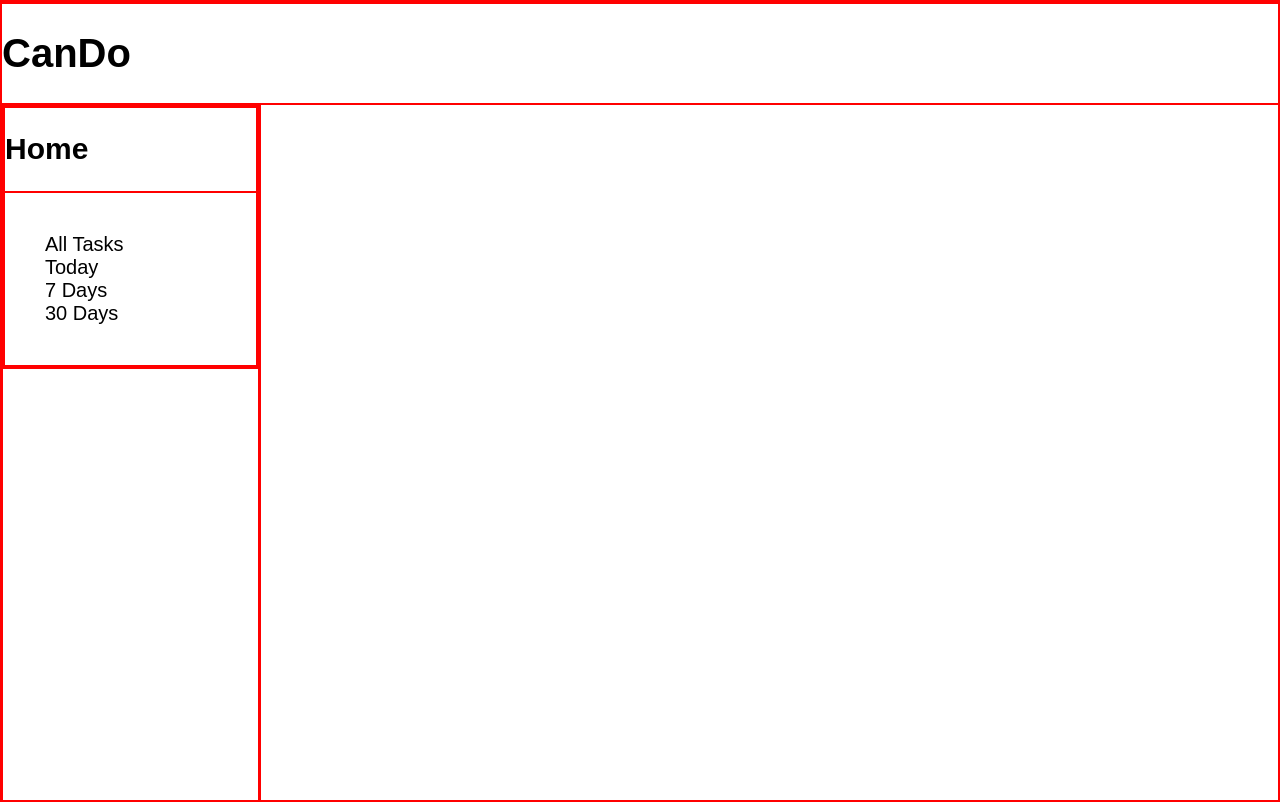
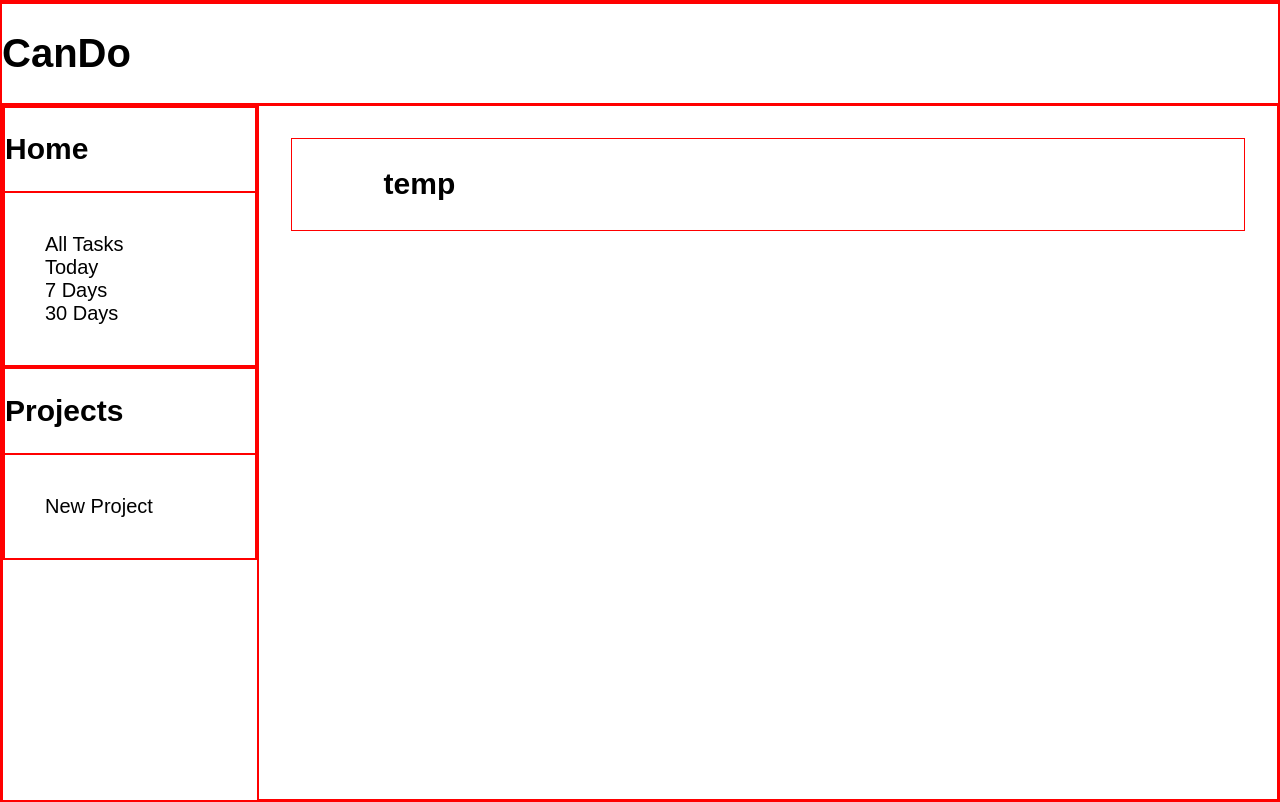
Before and after one commit to connk95/ToDo-List, a website built with webpack: page dist/index.html in a window 1280 px wide. Built offline with nearby package versions, Linux system fonts and the light colour scheme.

Commit message:
create layout; redbox

```diff
--- a/src/body.js
+++ b/src/body.js
@@ -1,5 +1,5 @@
 import { createSidebar } from "./sidebar";
-import { createTasks } from "./tasks";
+import { createTaskspace } from "./tasks";
 
 export function createBody() {
   const content = document.querySelector("#content");
@@ -9,5 +9,5 @@ export function createBody() {
   content.appendChild(bodyDiv);
 
   createSidebar();
-  createTasks();
+  createTaskspace();
 }
--- /dev/null
+++ b/src/sidebar-projects.js
@@ -0,0 +1,21 @@
+export function loadProjects() {
+  const sidebarProjects = document.querySelector("#sidebarProjects");
+
+  const projectsTitle = document.createElement("div");
+  projectsTitle.id = "projectsTitle";
+  const title = document.createElement("h2");
+  title.innerHTML = "Projects";
+  projectsTitle.appendChild(title);
+  sidebarProjects.appendChild(projectsTitle);
+
+  const allProjects = document.createElement("div");
+  allProjects.id = "allProjects";
+  sidebarProjects.appendChild(allProjects);
+
+  const projectList = document.createElement("ol");
+  allProjects.appendChild(projectList);
+
+  const addProject = document.createElement("li");
+  addProject.innerHTML = "New Project";
+  projectList.appendChild(addProject);
+}
--- a/src/sidebar.js
+++ b/src/sidebar.js
@@ -1,4 +1,5 @@
 import { loadHome } from "./sidebar-home";
+import { loadProjects } from "./sidebar-projects";
 
 export function createSidebar() {
   const bodyDiv = document.querySelector("#bodyDiv");
@@ -15,7 +16,8 @@ export function createSidebar() {
   loadHome();
 
   //create task list to hold all tasks
-  const sidebarTasks = document.createElement("div");
-  sidebarTasks.id = "sidebarTasks";
-  sidebar.appendChild(sidebarTasks);
+  const sidebarProjects = document.createElement("div");
+  sidebarProjects.id = "sidebarProjects";
+  sidebar.appendChild(sidebarProjects);
+  loadProjects();
 }
--- a/src/style.css
+++ b/src/style.css
@@ -57,6 +57,25 @@ li {
   font-size: 40px;
 }
 
+#taskspace {
+  display: flex;
+  flex-direction: column;
+  width: 80%;
+}
+
+#subheader {
+  display: flex;
+  align-items: center;
+  justify-content: left;
+  height: 10%;
+  padding: 0.7rem;
+  margin: 2rem;
+}
+
+#subheader > h2 {
+  margin-left: 5rem;
+}
+
 #main {
   display: flex;
   flex-direction: column;
--- /dev/null
+++ b/src/subheader.js
@@ -0,0 +1,13 @@
+export function loadSubheader() {
+  const taskspace = document.querySelector("#taskspace");
+
+  const subheader = document.createElement("div");
+  subheader.id = "subheader";
+
+  const taskName = document.createElement("h2");
+  taskName.id = taskName;
+  taskName.innerHTML = "temp"; //current tab; Today, New Project, etc
+  subheader.appendChild(taskName);
+
+  taskspace.appendChild(subheader);
+}
--- a/src/tasks.js
+++ b/src/tasks.js
@@ -1,8 +1,12 @@
-export function createTasks() {
+import { loadSubheader } from "./subheader";
+
+export function createTaskspace() {
   const bodyDiv = document.querySelector("#bodyDiv");
 
   //create div for editing and displaying tasks
-  const tasks = document.createElement("div");
-  tasks.id = "tasks";
-  bodyDiv.appendChild(tasks);
+  const taskspace = document.createElement("div");
+  taskspace.id = "taskspace";
+  bodyDiv.appendChild(taskspace);
+
+  loadSubheader();
 }
```
Also changed, not shown: dist/main.js.
